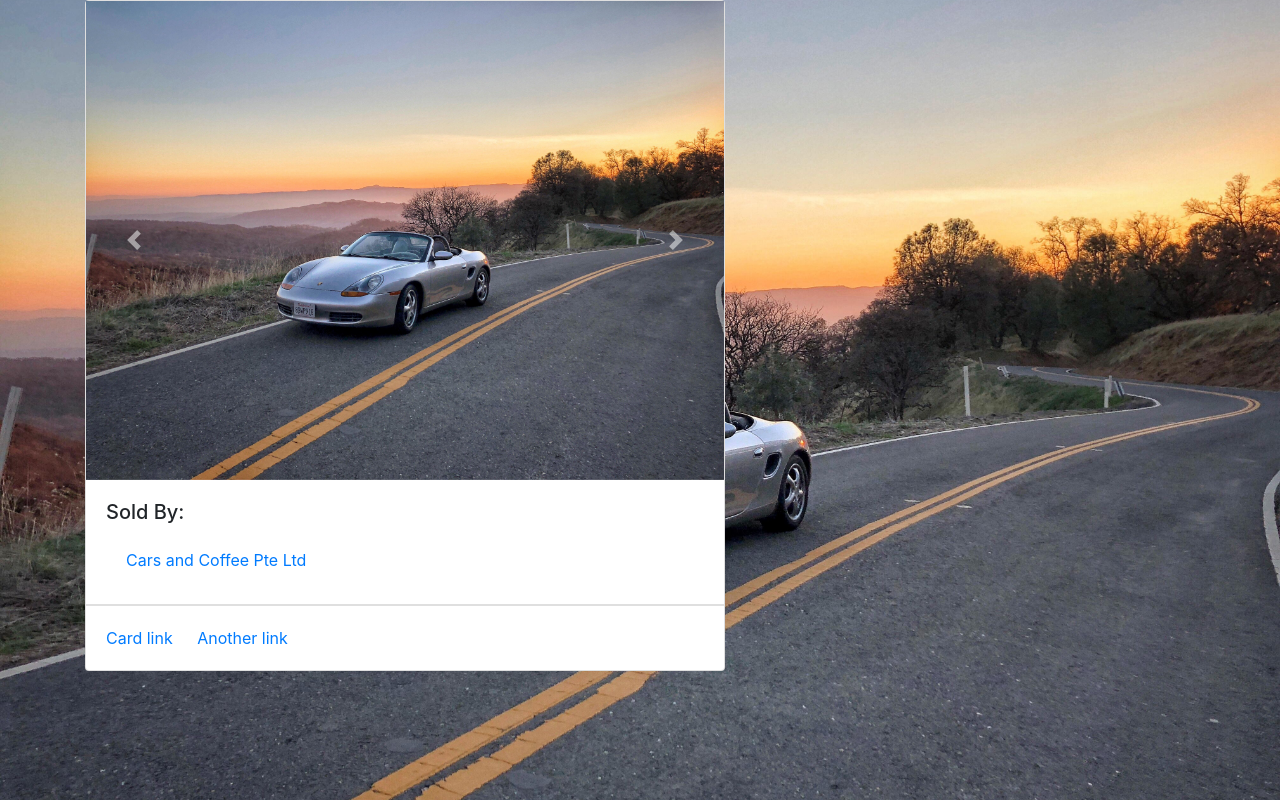
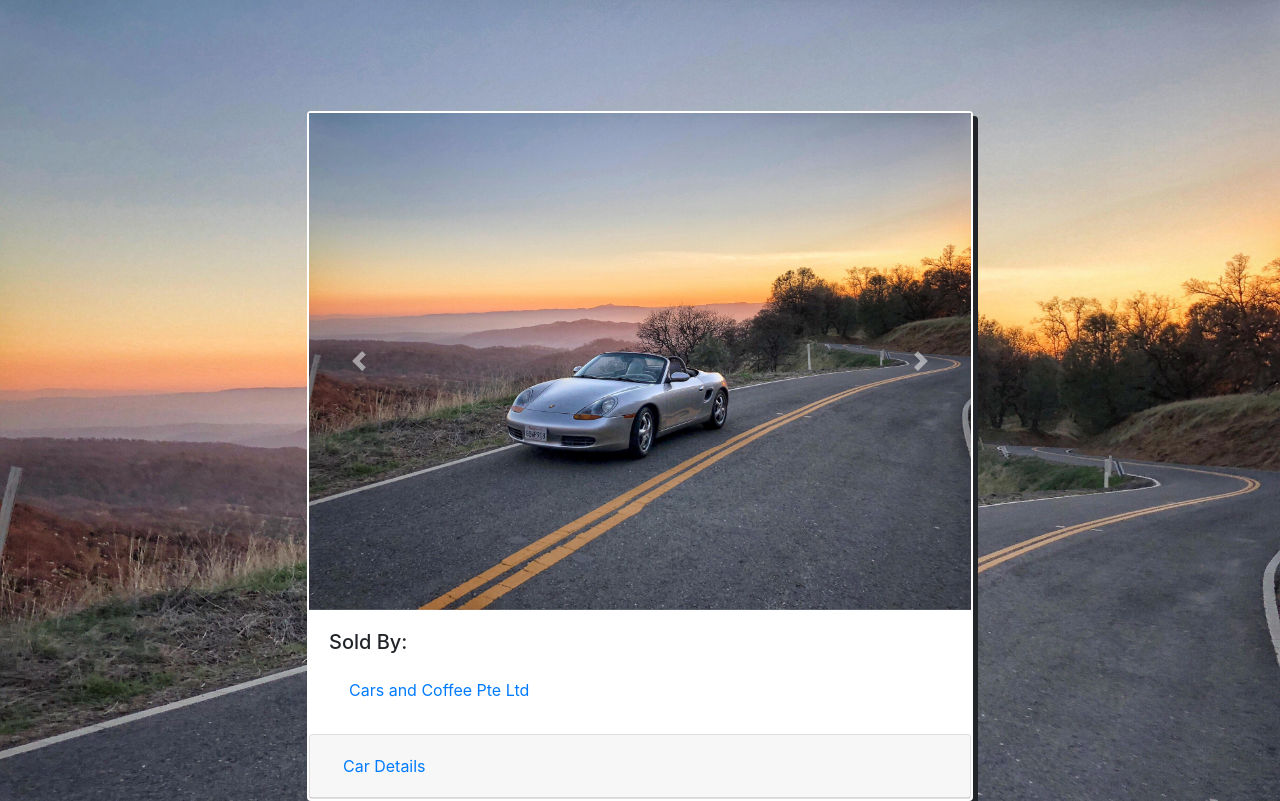
Before and after one commit to Code-Institute-Submissions/liuzhenxin2-vroom-, a Flask app: page /created in a window 1280 px wide. Run offline with Flask 2, Linux system fonts and the light colour scheme; data that the repository does not hold is empty; some libraries are stand-ins or nearby versions.

Commit message:
added margins to crreated listings

```diff
--- a/templates/all_create_listing.template.html
+++ b/templates/all_create_listing.template.html
@@ -11,8 +11,8 @@
     </select>
     <input type="text" name="car_hp" value="" placeholder="Horse Power" class="form-control mb-3 w-50">
     <select name="car_condition" id="car_condition" class="form-control mb-3 w-50">
-        <option value="new">New</option>
-        <option value="used">Used</option>
+        <option value="New">New</option>
+        <option value="Used">Used</option>
     </select>
     <input type="text" name="car_year" placeholder="Manufactured Year" value="" class="form-control mb-3 w-50">
     <input type="text" name="car_price" placeholder="Price" value="" class="form-control mb-3 w-50">
--- a/templates/created_listing.template.html
+++ b/templates/created_listing.template.html
@@ -1,23 +1,44 @@
-{% extends "base.template.html" %}
-{% block content %}
-<div class="card" style="width: 50vw;">
+{% extends "base.template.html" %} {% block content %}
+<div class="card d-flex justify-content-center" style="margin: 10% 20% 0 20%; border: 2px white solid; box-shadow: 5px 5px;">
   <div id="carouselControls" class="carousel slide" data-ride="carousel">
     <div class="carousel-inner">
       <div class="carousel-item active">
-      <img src="{{url_for('static', filename='pictures/index-main-background.jpg')}}" class="d-block w-100" alt="...">
+        <img
+          src="{{url_for('static', filename='pictures/index-main-background.jpg')}}"
+          class="d-block w-100"
+          alt="..."
+        />
       </div>
       <div class="carousel-item">
-      <img src="{{url_for('static', filename='pictures/index-main-background.jpg')}}" class="d-block w-100" alt="...">
+        <img
+          src="{{url_for('static', filename='pictures/index-main-background.jpg')}}"
+          class="d-block w-100"
+          alt="..."
+        />
       </div>
       <div class="carousel-item">
-      <img src="{{url_for('static', filename='pictures/index-main-background.jpg')}}" class="d-block w-100" alt="...">
+        <img
+          src="{{url_for('static', filename='pictures/index-main-background.jpg')}}"
+          class="d-block w-100"
+          alt="..."
+        />
       </div>
     </div>
-  <a class="carousel-control-prev" href="#carouselControls" role="button" data-slide="prev">
+    <a
+      class="carousel-control-prev"
+      href="#carouselControls"
+      role="button"
+      data-slide="prev"
+    >
       <span class="carousel-control-prev-icon" aria-hidden="true"></span>
       <span class="sr-only">Previous</span>
     </a>
-  <a class="carousel-control-next" href="#carouselControls" role="button" data-slide="next">
+    <a
+      class="carousel-control-next"
+      href="#carouselControls"
+      role="button"
+      data-slide="next"
+    >
       <span class="carousel-control-next-icon" aria-hidden="true"></span>
       <span class="sr-only">Next</span>
     </a>
@@ -28,17 +49,44 @@
       <li class="list-group-item"><a href="#">Cars and Coffee Pte Ltd</a></li>
     </ul>
   </div>
+  <div id="accordion">
+    <div class="card">
+      <div class="card-header" id="car_header_details">
+        <h5 class="mb-0">
+          <button
+            class="btn btn-link"
+            data-toggle="collapse"
+            data-target="#car_details"
+            aria-expanded="false"
+            aria-controls="car_details"
+          >
+            Car Details
+          </button>
+        </h5>
+      </div>
 
+      <div
+        id="car_details"
+        class="collapse"
+        aria-labelledby="car_header_details"
+        data-parent="#accordion"
+      >
+        <div class="card-body">
           <ul class="list-group list-group-flush">
             {% for n in new_listing %}
             <li class="list-group-item">Brand: {{n.car_brand}}</li>
             <li class="list-group-item">Model: {{n.car_model}}</li>
             <li class="list-group-item">Car Type: {{n.car_type}}</li>
+            <li class="list-group-item">Horse Power: {{n.car_hp}} bhp</li>
+            <li class="list-group-item">Condition: {{n.car_condition}}</li>
+            <li class="list-group-item">Year Manufactured: {{n.car_year}}</li>
+            <li class="list-group-item">Asking Price: ${{n.car_price}}</li>
+            <li class="list-group-item">Mileage: {{n.car_mileage}} Km</li>
             {%endfor%}
           </ul>
-  <div class="card-body">
-    <a href="#" class="card-link">Card link</a>
-    <a href="#" class="card-link">Another link</a>
+        </div>
+      </div>
     </div>
   </div>
   {%endblock%}
+</div>
```
Lines whose indentation alone changed are shown as unchanged.
